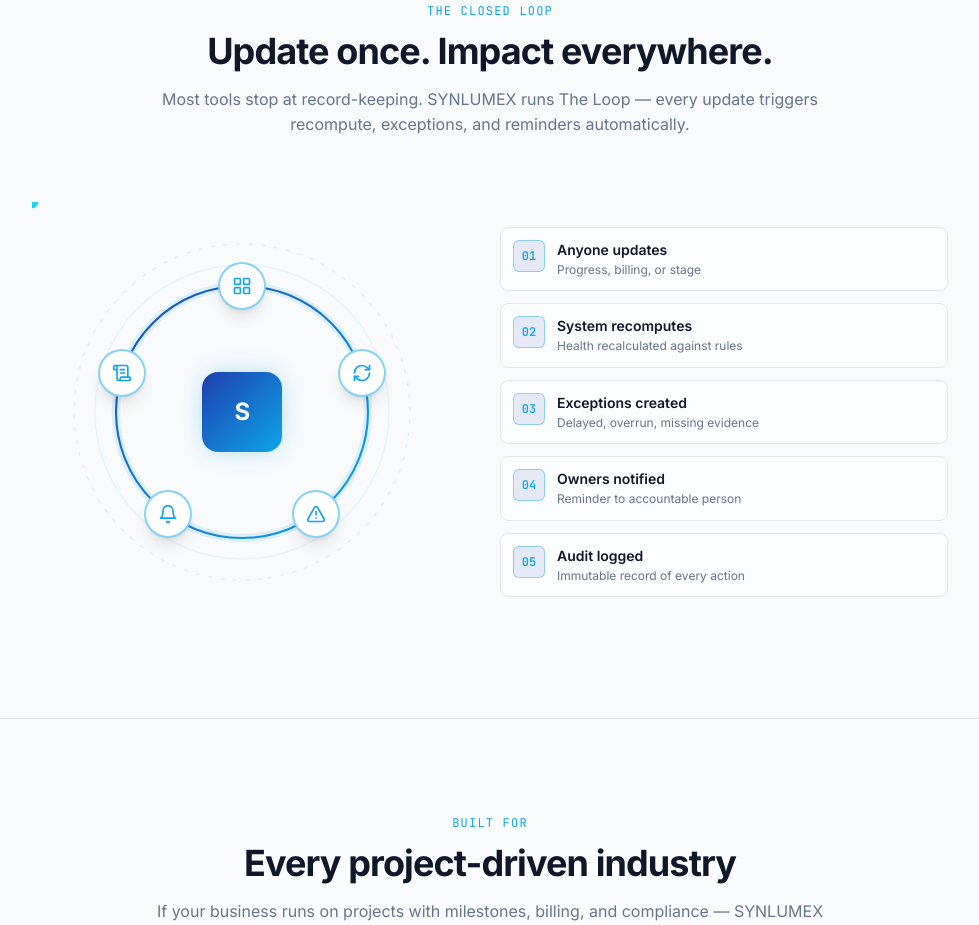
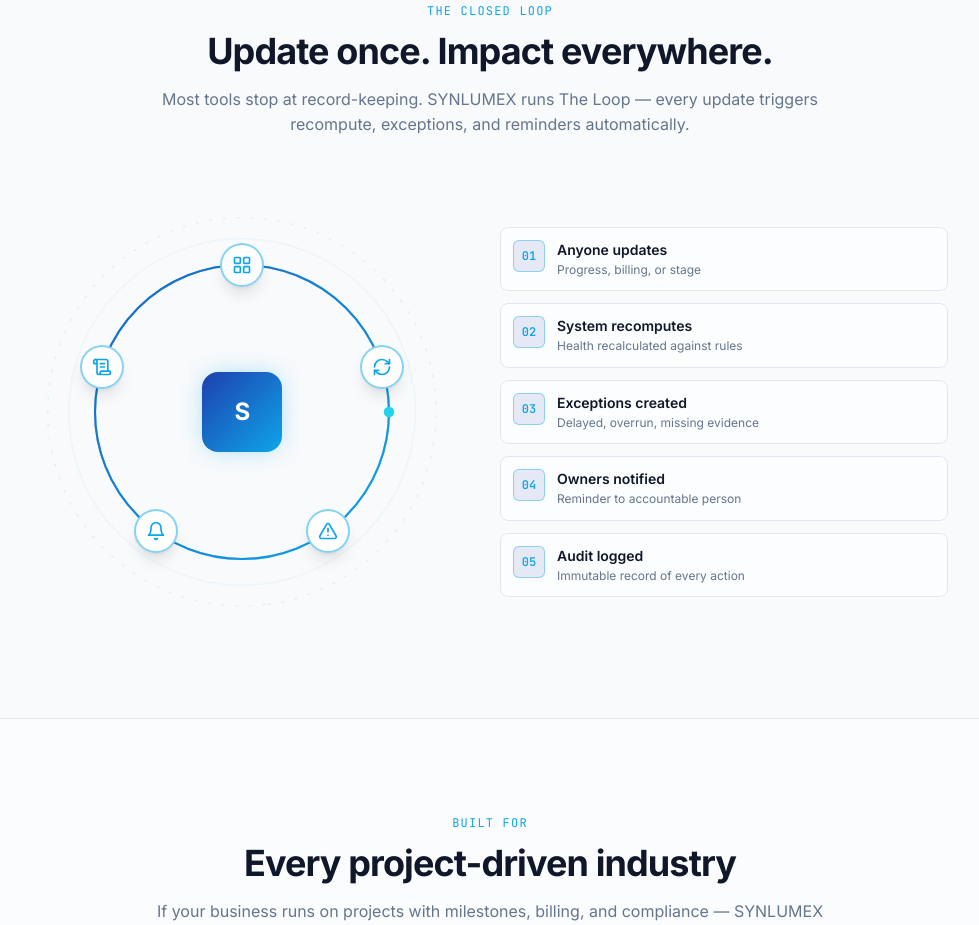
Before and after one commit to Collabify-org/synlumex-intel, a Next.js app: page / in a window 1280 px wide. Shown: the part 3520-4445 px from the top of the page, without its empty margins (150-1129 px from the left). Built offline with nearby package versions, Linux system fonts and the light colour scheme.

Commit message:
Update loop-diagram.tsx

```diff
--- a/components/marketing/loop-diagram.tsx
+++ b/components/marketing/loop-diagram.tsx
@@ -18,18 +18,44 @@ export function LoopDiagram() {
   useEffect(() => {
     const el = ref.current;
     if (!el) return;
+
+    if (typeof IntersectionObserver === 'undefined') {
+      setVisible(true);
+      return;
+    }
+
     const observer = new IntersectionObserver(
       ([entry]) => {
         if (entry.isIntersecting) {
           setVisible(true);
-          observer.unobserve(entry.target);
+          observer.disconnect();
         }
       },
-      { threshold: 0.3 }
+      { threshold: 0.15 }
     );
+
     observer.observe(el);
-    return () => observer.disconnect();
+
+    const safetyTimeout = setTimeout(() => setVisible(true), 2000);
+
+    return () => {
+      observer.disconnect();
+      clearTimeout(safetyTimeout);
+    };
   }, []);
+
+  // Circle geometry: 5 nodes at 72° intervals, starting at top (-90°)
+  const SIZE = 400;
+  const CENTER = SIZE / 2;
+  const RADIUS = 140;
+  const nodes = STEPS.map((step, i) => {
+    const angle = (i * 72 - 90) * (Math.PI / 180);
+    return {
+      ...step,
+      x: CENTER + RADIUS * Math.cos(angle),
+      y: CENTER + RADIUS * Math.sin(angle)
+    };
+  });
 
   return (
     <div ref={ref} className="w-full flex flex-col lg:flex-row items-center justify-center gap-12">
@@ -37,35 +63,36 @@ export function LoopDiagram() {
       <div className="relative w-[340px] h-[340px] sm:w-[420px] sm:h-[420px] shrink-0">
         {/* Rotating background rings */}
         <svg
-          viewBox="0 0 400 400"
+          viewBox={`0 0 ${SIZE} ${SIZE}`}
           className={`absolute inset-0 w-full h-full ${visible ? 'animate-rotate-slow' : ''}`}
         >
           <circle
-            cx="200"
-            cy="200"
-            r="160"
+            cx={CENTER}
+            cy={CENTER}
+            r={185}
             fill="none"
             stroke="hsl(199 89% 48% / 0.15)"
             strokeWidth="1"
-            strokeDasharray="4 8"
+            strokeDasharray="3 10"
           />
         </svg>
+
         <svg
-          viewBox="0 0 400 400"
+          viewBox={`0 0 ${SIZE} ${SIZE}`}
           className={`absolute inset-0 w-full h-full ${visible ? 'animate-rotate-reverse' : ''}`}
         >
           <circle
-            cx="200"
-            cy="200"
-            r="140"
+            cx={CENTER}
+            cy={CENTER}
+            r={165}
             fill="none"
-            stroke="hsl(199 89% 48% / 0.1)"
+            stroke="hsl(199 89% 48% / 0.08)"
             strokeWidth="1"
           />
         </svg>
 
-        {/* Main connector circle */}
-        <svg viewBox="0 0 400 400" className="absolute inset-0 w-full h-full">
+        {/* Main SVG diagram */}
+        <svg viewBox={`0 0 ${SIZE} ${SIZE}`} className="absolute inset-0 w-full h-full">
           <defs>
             <linearGradient id="loopGrad" x1="0%" y1="0%" x2="100%" y2="100%">
               <stop offset="0%" stopColor="#1e40af" />
@@ -73,89 +100,112 @@ export function LoopDiagram() {
             </linearGradient>
           </defs>
 
-          {/* Outer connector ring */}
+          {/* Main connecting ring */}
           <circle
-            cx="200"
-            cy="200"
-            r="120"
+            cx={CENTER}
+            cy={CENTER}
+            r={RADIUS}
             fill="none"
             stroke="url(#loopGrad)"
             strokeWidth="2"
             strokeLinecap="round"
-            strokeDasharray="754"
-            strokeDashoffset={visible ? 0 : 754}
+            strokeDasharray="879.6"
+            strokeDashoffset={visible ? 0 : 879.6}
             style={{
               transition: 'stroke-dashoffset 2000ms cubic-bezier(0.16, 1, 0.3, 1)'
             }}
           />
 
-          {/* Inner pulsing ring */}
-          <circle
-            cx="200"
-            cy="200"
-            r="120"
-            fill="none"
-            stroke="hsl(199 89% 48% / 0.3)"
-            strokeWidth="8"
-            opacity={visible ? 0.4 : 0}
-            style={{ transition: 'opacity 1500ms ease 1000ms' }}
-          >
-            {visible && (
+          {/* Pulse ring */}
+          {visible && (
+            <circle
+              cx={CENTER}
+              cy={CENTER}
+              r={RADIUS}
+              fill="none"
+              stroke="hsl(199 89% 48% / 0.4)"
+              strokeWidth="2"
+            >
               <animate
                 attributeName="r"
-                values="120;135;120"
-                dur="4s"
+                values={`${RADIUS};${RADIUS + 12};${RADIUS}`}
+                dur="3s"
                 repeatCount="indefinite"
-              />
-            )}
-          </circle>
-
-          {/* Traveling dot on the ring */}
-          {visible && (
-            <circle r="6" fill="#22d3ee">
-              <animateMotion
-                dur="8s"
-                repeatCount="indefinite"
-                path="M 200,80 A 120,120 0 1,1 199,80 Z"
               />
               <animate
                 attributeName="opacity"
-                values="1;0.4;1"
-                dur="1.5s"
+                values="0.4;0;0.4"
+                dur="3s"
                 repeatCount="indefinite"
               />
             </circle>
           )}
+
+          {/* Traveling dot */}
+          {visible && (
+            <g style={{ transformOrigin: `${CENTER}px ${CENTER}px` }}>
+              <circle cx={CENTER + RADIUS} cy={CENTER} r="5" fill="#22d3ee">
+                <animateTransform
+                  attributeName="transform"
+                  type="rotate"
+                  from={`0 ${CENTER} ${CENTER}`}
+                  to={`360 ${CENTER} ${CENTER}`}
+                  dur="8s"
+                  repeatCount="indefinite"
+                />
+              </circle>
+            </g>
+          )}
+
+          {/* Small connector ticks at each node */}
+          {nodes.map((node, i) => (
+            <circle
+              key={i}
+              cx={node.x}
+              cy={node.y}
+              r="3"
+              fill="hsl(199 89% 48%)"
+              opacity={visible ? 0.6 : 0}
+              style={{
+                transition: `opacity 500ms ease ${i * 120 + 400}ms`
+              }}
+            />
+          ))}
         </svg>
 
         {/* Center brand mark */}
-        <div className="absolute inset-0 flex items-center justify-center">
-          <div className="h-20 w-20 rounded-2xl brand-gradient brand-glow flex items-center justify-center">
+        <div className="absolute inset-0 flex items-center justify-center pointer-events-none">
+          <div
+            className="h-20 w-20 rounded-2xl brand-gradient brand-glow flex items-center justify-center"
+            style={{
+              opacity: visible ? 1 : 0,
+              transform: visible ? 'scale(1)' : 'scale(0.6)',
+              transition: 'opacity 600ms ease 300ms, transform 600ms cubic-bezier(0.16, 1, 0.3, 1) 300ms'
+            }}
+          >
             <span className="text-2xl font-bold text-white tracking-tight">S</span>
           </div>
         </div>
 
-        {/* 5 Node buttons around the circle */}
-        {STEPS.map((step, i) => {
-          const angle = (i * 72 - 90) * (Math.PI / 180);
-          const radius = 120;
-          const x = 50 + (radius / 200) * 50 * Math.cos(angle);
-          const y = 50 + (radius / 200) * 50 * Math.sin(angle);
+        {/* 5 Icon nodes rendered as absolute-positioned HTML for better touch/hover */}
+        {nodes.map((node, i) => {
+          const xPct = (node.x / SIZE) * 100;
+          const yPct = (node.y / SIZE) * 100;
           return (
             <div
-              key={step.id}
-              className="absolute h-12 w-12 rounded-full border-2 border-brand-cyan/50 bg-card flex items-center justify-center shadow-lg hover:scale-110 hover:border-brand-cyan transition-transform duration-300 group cursor-default"
+              key={node.id}
+              className="absolute h-11 w-11 rounded-full border-2 border-brand-cyan/50 bg-card flex items-center justify-center shadow-lg hover:scale-110 hover:border-brand-cyan transition-transform duration-300 group cursor-default"
               style={{
-                left: `${x}%`,
-                top: `${y}%`,
+                left: `${xPct}%`,
+                top: `${yPct}%`,
                 transform: 'translate(-50%, -50%)',
                 opacity: visible ? 1 : 0,
                 transition: `opacity 500ms ease ${i * 120 + 400}ms, transform 300ms ease`
               }}
             >
-              <step.icon className="h-5 w-5 text-brand-cyan" />
+              <node.icon className="h-5 w-5 text-brand-cyan" />
               <div className="absolute -top-9 left-1/2 -translate-x-1/2 whitespace-nowrap rounded-full border border-border bg-popover px-3 py-1 text-[10px] font-mono tracking-wider text-foreground opacity-0 group-hover:opacity-100 transition-opacity pointer-events-none">
-                {step.id}. {step.label}
+                {node.id}. {node.label}
               </div>
             </div>
           );
```
